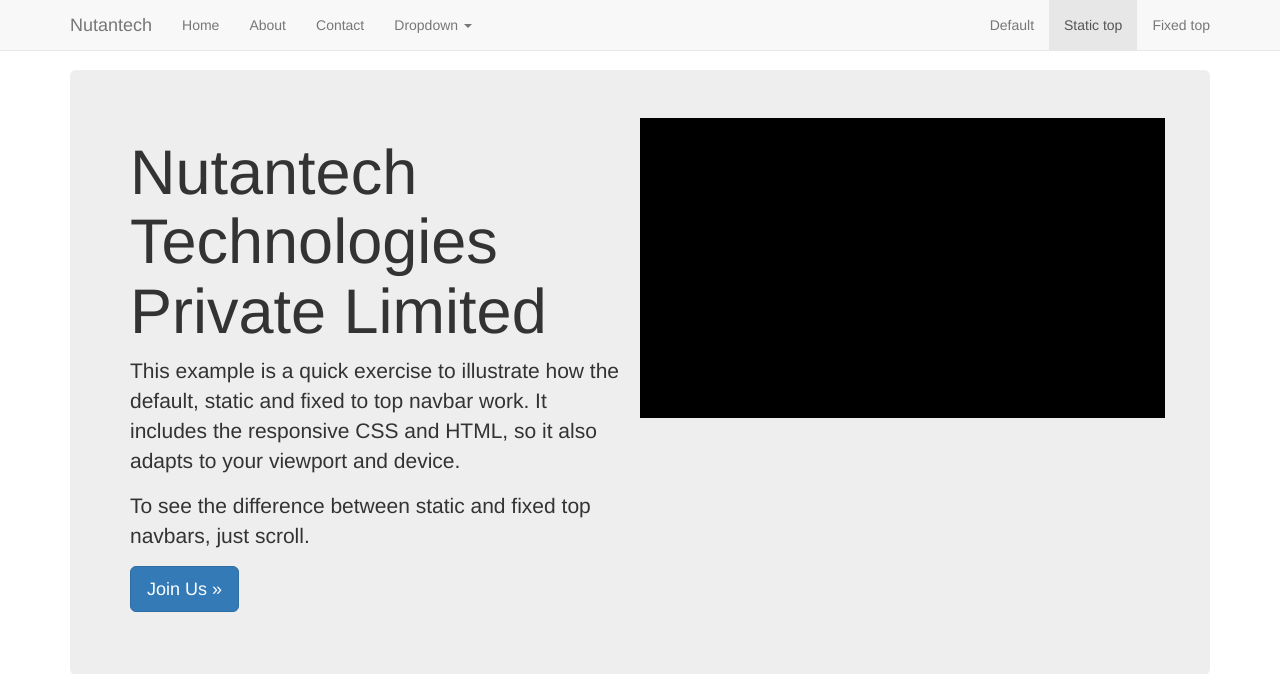
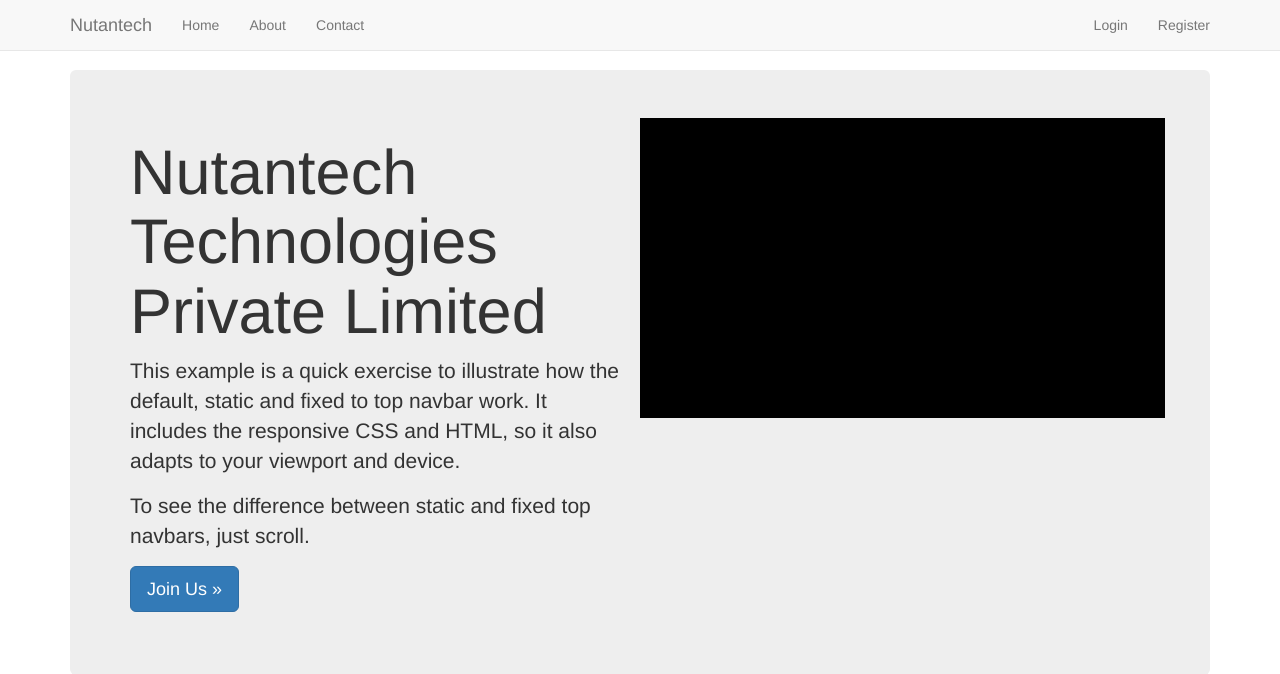
Before and after one commit to shaileshkumarcs/trydjango18, a Django app: page / in a window 1280 px wide. Shown: the top 674 px of the page. Run offline with Django 3.2, Linux system fonts and the light colour scheme; some libraries are stand-ins or nearby versions.

Commit message:
Django registration redux configure

```diff
--- a/newsrc/settings.py
+++ b/newsrc/settings.py
@@ -145,3 +145,4 @@ CRISPY_TEMPLATE_PACK = 'bootstrap3'
 ACCOUNT_ACTIVATION_DAYS = 7
 REGISTRATION_AUTO_LOGIN = True
 SITE_ID = 1
+LOGIN_REDIRECT_URL = '/'
--- a/templates/navbar.html
+++ b/templates/navbar.html
@@ -15,23 +15,26 @@
             <li><a href="{% url 'home' %}">Home</a></li>
             <li><a href="{% url 'about' %}">About</a></li>
             <li><a href="{% url 'contact' %}">Contact</a></li>
-            <li class="dropdown">
-              <a href="#" class="dropdown-toggle" data-toggle="dropdown" role="button" aria-haspopup="true" aria-expanded="false">Dropdown <span class="caret"></span></a>
-              <ul class="dropdown-menu">
-                <li><a href="#">Action</a></li>
-                <li><a href="#">Another action</a></li>
-                <li><a href="#">Something else here</a></li>
-                <li role="separator" class="divider"></li>
-                <li class="dropdown-header">Nav header</li>
-                <li><a href="#">Separated link</a></li>
-                <li><a href="#">One more separated link</a></li>
-              </ul>
-            </li>
+            <!--<li class="dropdown">-->
+              <!--<a href="#" class="dropdown-toggle" data-toggle="dropdown" role="button" aria-haspopup="true" aria-expanded="false">Dropdown <span class="caret"></span></a>-->
+              <!--<ul class="dropdown-menu">-->
+                <!--<li><a href="#">Action</a></li>-->
+                <!--<li><a href="#">Another action</a></li>-->
+                <!--<li><a href="#">Something else here</a></li>-->
+                <!--<li role="separator" class="divider"></li>-->
+                <!--<li class="dropdown-header">Nav header</li>-->
+                <!--<li><a href="#">Separated link</a></li>-->
+                <!--<li><a href="#">One more separated link</a></li>-->
+              <!--</ul>-->
+            <!--</li>-->
           </ul>
           <ul class="nav navbar-nav navbar-right">
-            <li><a href="../navbar/">Default</a></li>
-            <li class="active"><a href="./">Static top <span class="sr-only">(current)</span></a></li>
-            <li><a href="../navbar-fixed-top/">Fixed top</a></li>
+            {% if request.user.is_authenticated %}
+            <li><a href="{% url 'auth_logout' %}"> Logout </a></li>
+            {% else %}
+            <li><a href="{% url 'auth_login' %}"> Login </a></li>
+            <li><a href="{% url 'registration_register' %}"> Register </a></li>
+            {% endif %}
           </ul>
         </div><!--/.nav-collapse -->
       </div>
```
